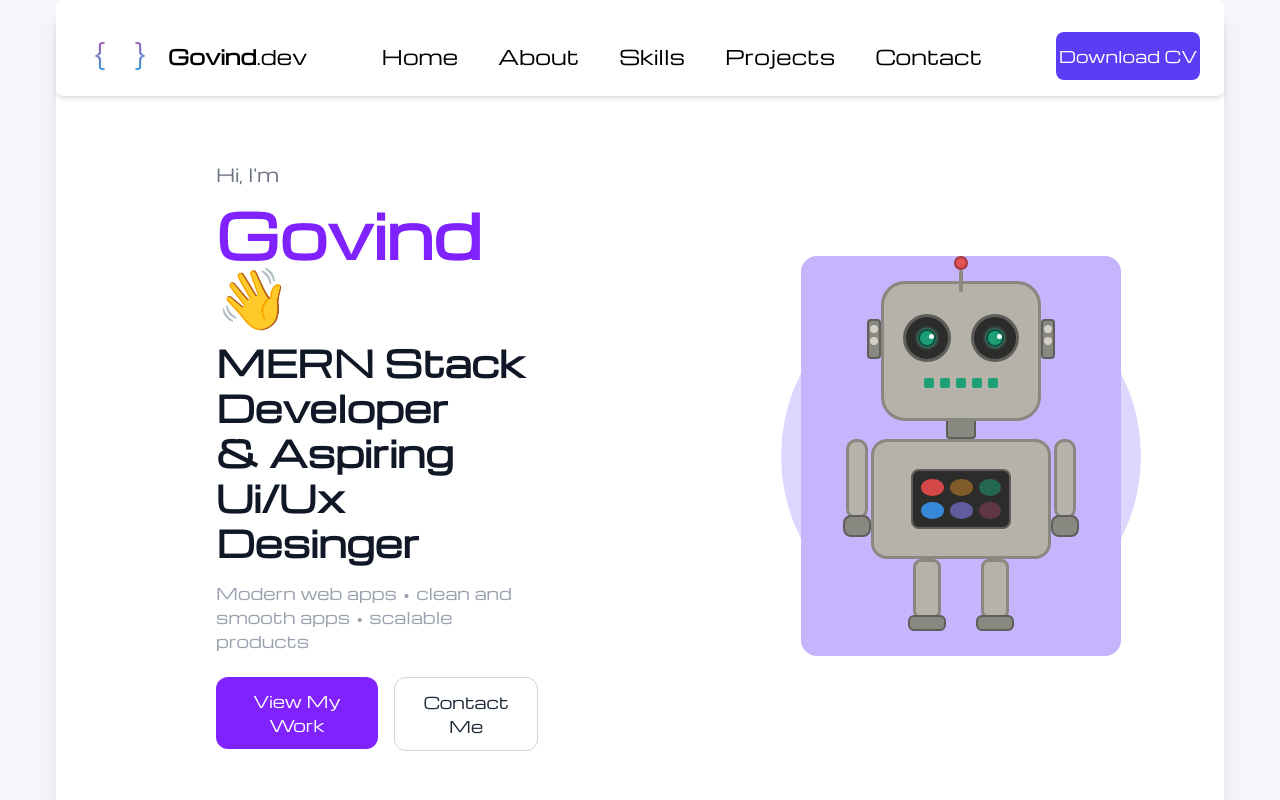
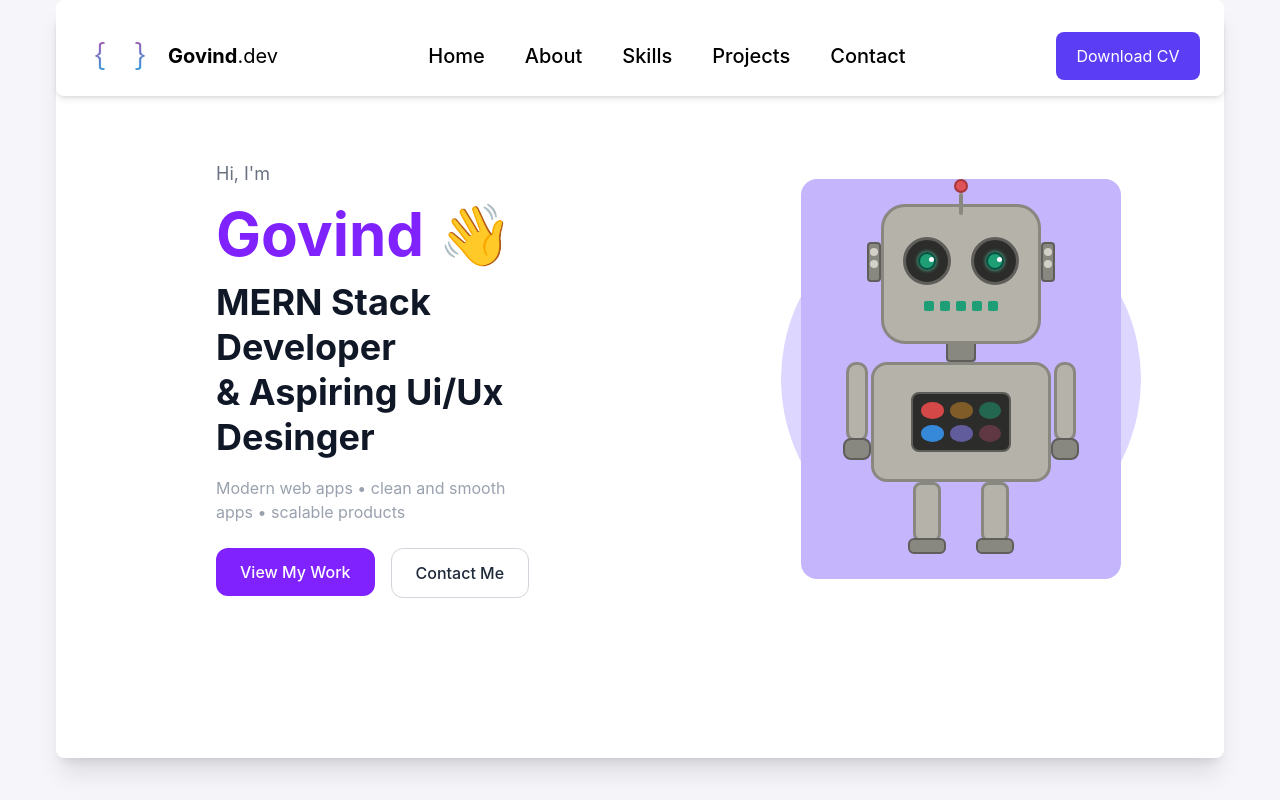
Before and after one commit to AgileRampler/portfolio-react, a React (Vite) app: page / in a window 1280 px wide. Shown: the top 800 px of the page. Built offline with nearby package versions, Linux system fonts and the light colour scheme.

Commit message:
Update App.css

```diff
--- a/src/App.css
+++ b/src/App.css
@@ -1,7 +1 @@
 @import "tailwindcss";
-
- html {
-  font-family: "Michroma", sans-serif;
-  font-weight: 400;
-  font-style: normal;
-}
```
